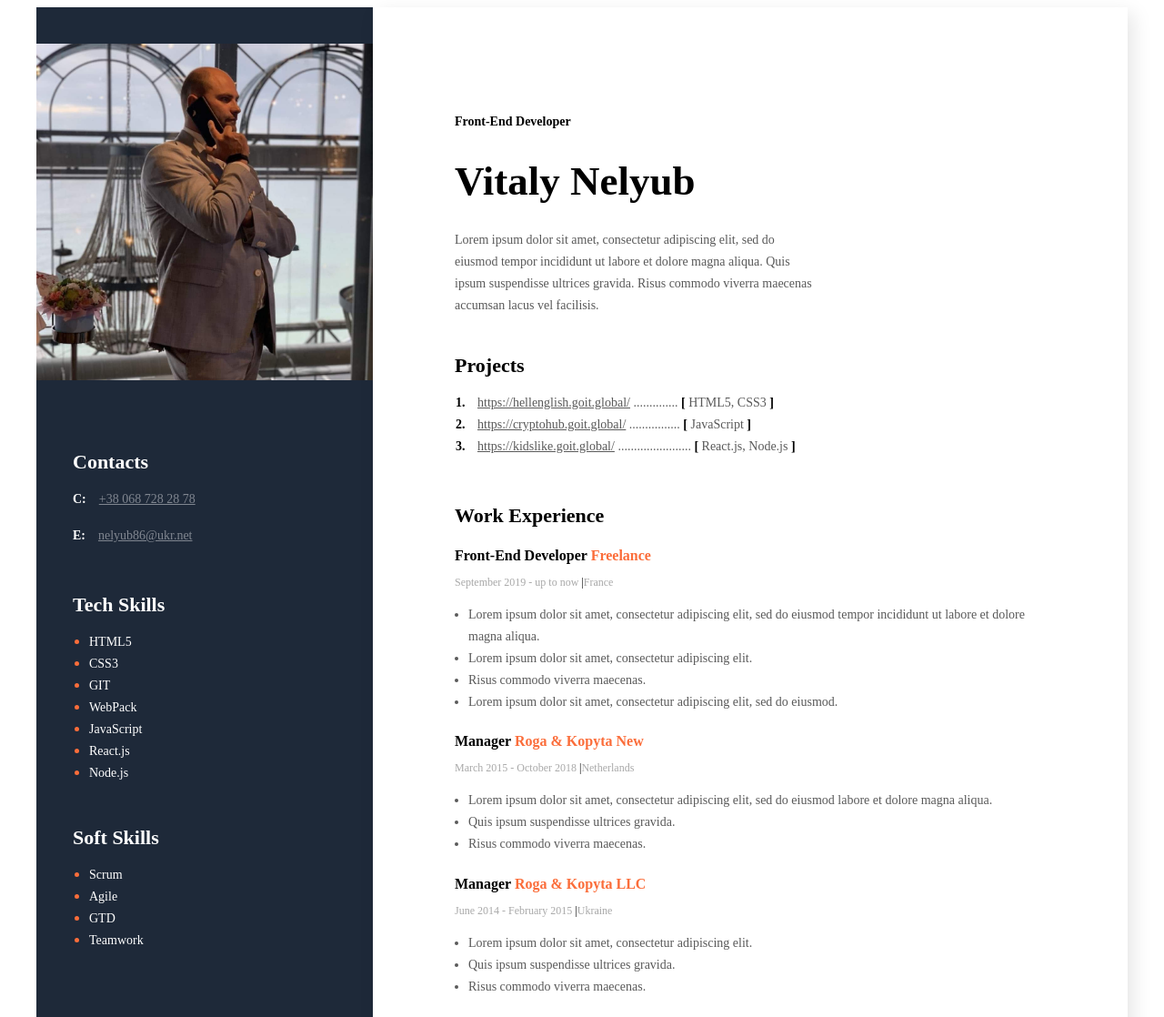
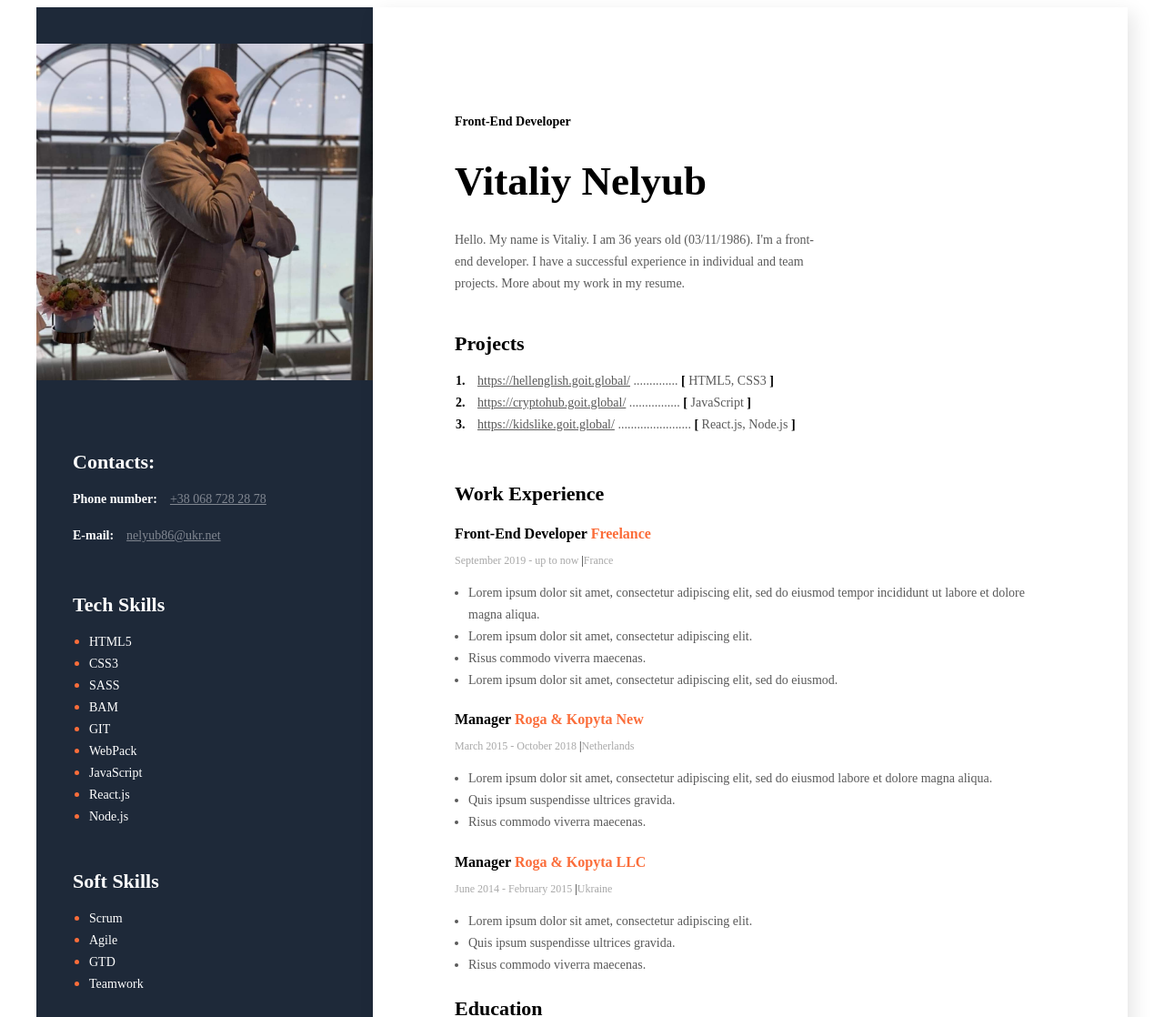
Before and after one commit to VitalyNelyub/Resume, a plain HTML site: page index.html in a window 1280 px wide. Shown: the top 1118 px of the page at 91% size. Drawn offline with Linux system fonts and the light colour scheme.

Commit message:
правки

```diff
--- a/index.html
+++ b/index.html
@@ -18,8 +18,9 @@
             <!--about user-->
             <div class="about">
                 <h2 class="about-position">Front-End Developer</h2>
-                <h1 class="about-name">Vitaly Nelyub</h1>
-                <p class="about-description">Lorem ipsum dolor sit amet, consectetur adipiscing elit, sed do eiusmod tempor incididunt ut labore et dolore magna aliqua. Quis ipsum suspendisse ultrices gravida. Risus commodo viverra maecenas accumsan lacus vel facilisis.</p>
+                <h1 class="about-name">Vitaliy Nelyub</h1>
+                <p class="about-description">
+Hello. My name is Vitaliy. I am 36 years old (03/11/1986). I'm a front-end developer. I have a successful experience in individual and team projects. More about my work in my resume.</p>
             </div>
             <!--Projects-->
             <div class="projects">
@@ -94,13 +95,13 @@
         <img src="Images/photo_2022-08-07_20-27-26.jpg" alt="User photo" class="photo">
     <!--Contacts-->
     <div class="contacts">
-        <h3 class="sidebar-title">Contacts</h3>
+        <h3 class="sidebar-title">Contacts:</h3>
             <p>
-                <span class="contact-type">C:</span>
+                <span class="contact-type">Phone number:</span>
                 <a href="tel:+380687282878" class="contact-link">+38 068 728 28 78</a>
             </p>
             <p>
-                <span class="contact-type">E:</span>
+                <span class="contact-type">E-mail:</span>
                 <a href="mailto:nelyub86@ukr.net" class="contact-link">nelyub86@ukr.net</a>
             </p>
     </div>
@@ -110,6 +111,8 @@
         <ul class="tech-skills-list">
             <li class="tech-skills-item"><span class="tech-skills-text">HTML5</span></li>
             <li class="tech-skills-item"><span class="tech-skills-text">CSS3</span></li>
+            <li class="tech-skills-item"><span class="tech-skills-text">SASS</span></li>
+            <li class="tech-skills-item"><span class="tech-skills-text">BAM</span></li>
             <li class="tech-skills-item"><span class="tech-skills-text">GIT</span></li>
             <li class="tech-skills-item"><span class="tech-skills-text">WebPack</span></li>
             <li class="tech-skills-item"><span class="tech-skills-text">JavaScript</span></li>
```
